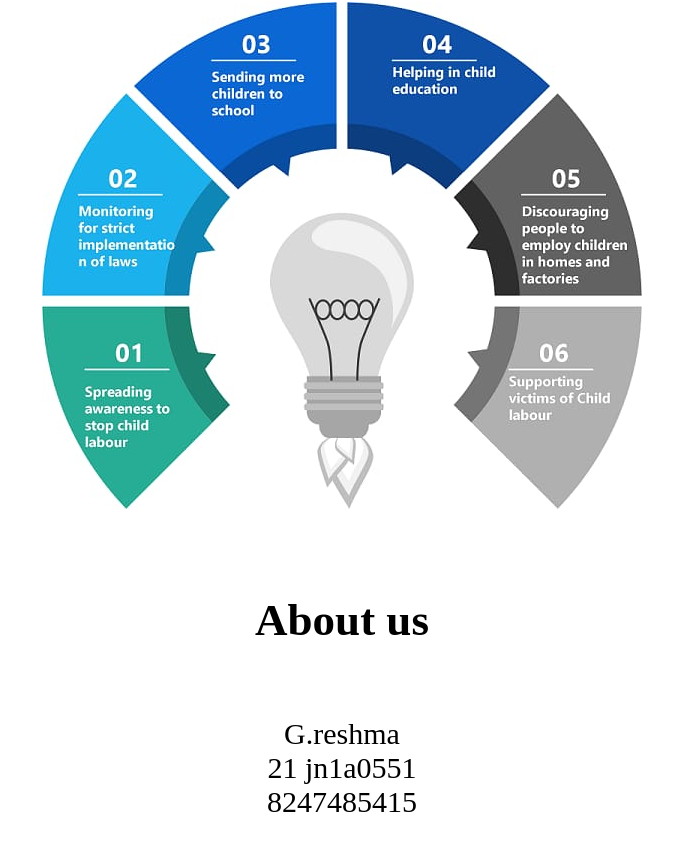
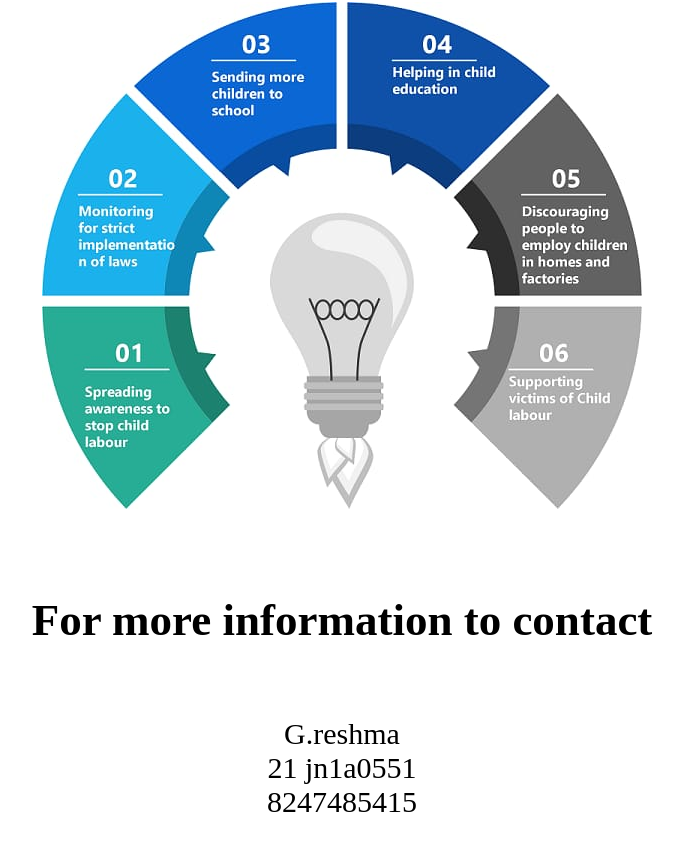
Before and after one commit to Narendra1620/childlabour.github.io, a plain HTML site: page index.html in a window 1280 px wide. Shown: the part 3534-4398 px from the top of the page, without its empty margins (298-981 px from the left). Drawn offline with Linux system fonts and the light colour scheme.

Commit message:
Update index.html

```diff
--- a/index.html
+++ b/index.html
@@ -127,7 +127,7 @@
     <br>
     <br>
     <div class="about">
-        <p class="para" align="center"><span style="font-size: 25px;"><h2>About us</h2> <br>G.reshma <br>
+        <p class="para" align="center"><span style="font-size: 25px;"><h2>For more information to contact</h2> <br>G.reshma <br>
             21 jn1a0551 <br>
             8247485415</p>
     </div>
```
